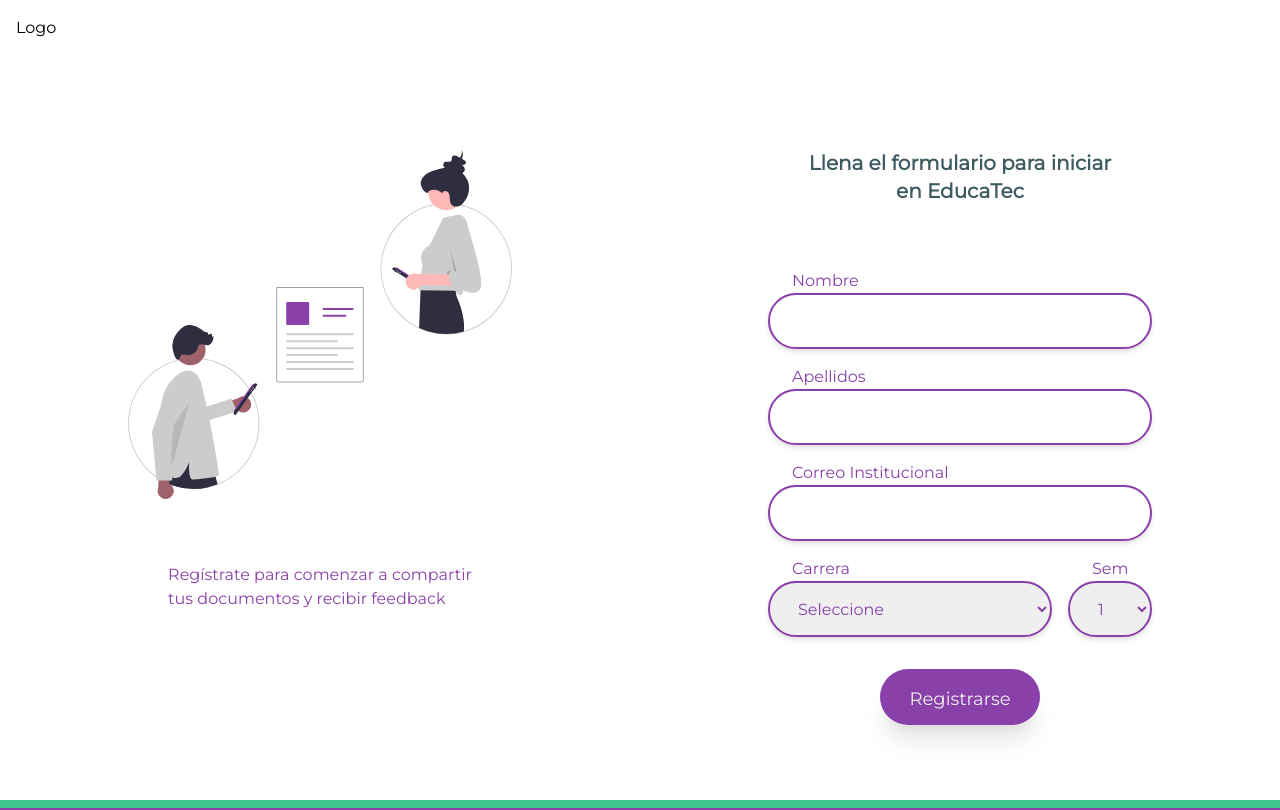
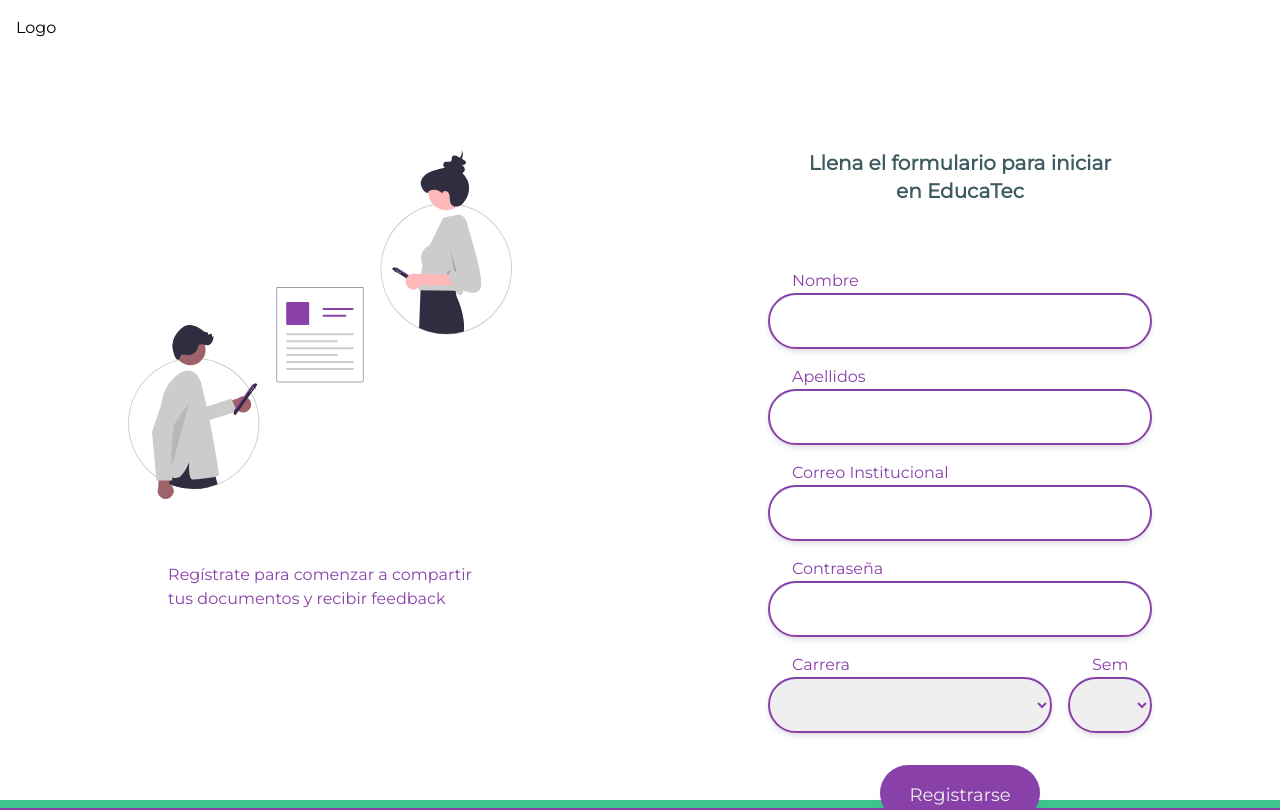
Before and after one commit to MauricioGR15/cliente-educatec, a React (Create React App) app: page /registro in a window 1280 px wide. Shown: the top 810 px of the page. Built offline with nearby package versions, Linux system fonts and the light colour scheme.

Commit message:
Se agrega react-hook-form y manejo de forms y states para formularios
- Formulario de Login se maneja con useForm
- Formulario de registro se maneja con useForm
Las validaciones son sencillas, falta conectarlas con respuestas de backend

```diff
--- a/package.json
+++ b/package.json
@@ -14,6 +14,7 @@
     "prop-types": "^15.7.2",
     "react": "^17.0.2",
     "react-dom": "^17.0.2",
+    "react-hook-form": "^7.6.0",
     "react-router": "^5.2.0",
     "react-router-dom": "^5.2.0",
     "react-scripts": "4.0.3",
--- a/src/components/Select.jsx
+++ b/src/components/Select.jsx
@@ -1,7 +1,7 @@
 import React from "react";
 import PropTypes from 'prop-types'
 
-const Select = ({ name, label, options }) => {
+const Select = ({ name, label, options, register, errors, validations }) => {
     return (
         <div
             className="w-full text-violet transition duration-500 ease-in-out "
@@ -11,6 +11,7 @@
             </label>
             <select
                 name={name}
+                {...register(name, validations)}
                 class=" rounded-full shadow-md border-violet h-14 w-full border-2 px-6 outline-none"
             >
                 {options.map((item, key) => (
@@ -19,6 +20,7 @@
                     </option>
                 ))}
             </select>
+            {errors[name]  && <p class='text-error font-work text-xs px-4'>{errors[name].message}</p>}
         </div>
     );
 };
--- a/src/components/Textfield.jsx
+++ b/src/components/Textfield.jsx
@@ -1,7 +1,7 @@
 import React from "react";
 import PropTypes from 'prop-types'
 
-const Textfield = ({ name, type, children }) => {
+const Textfield = ({ name, type, register, errors, validations, children }) => {
 
 
     return (
@@ -13,10 +13,11 @@
                 {children}
             </label>
             <input
-                name={name}
+                {...register(name, validations)}
                 type={type}
                 class=" rounded-full shadow-md border-violet h-14 w-full border-2 px-6 outline-none"
             />
+            {errors[name] && <p class='text-error font-work text-xs px-4'>{errors[name].message}</p>}
         </div>
     );
 };
@@ -25,6 +26,9 @@
 Textfield.propTypes = {
     name: PropTypes.string.isRequired,
     type: PropTypes.string,
+    register: PropTypes.any.isRequired,
+    errors: PropTypes.any,
+    validations: PropTypes.object
 }
 
 export default Textfield;
--- a/src/pages/Login.jsx
+++ b/src/pages/Login.jsx
@@ -6,6 +6,7 @@
 import NavbarLogin from "../components/NavbarLogin";
 import Footer from "../components/Footer";
 import Wrapper from "../layout/Wrapper";
+import { useForm } from "react-hook-form";
 import Textfield from "../components/Textfield";
 
 const Login = () => {
@@ -21,7 +22,7 @@
             <NavbarLogin />
             <main class="w-full h-auto md:h-5/6 flex items-start flex-wrap justify-center">
                 <SeccionRegistrar />
-                <SeccionIngresar/>
+                <SeccionIngresar />
             </main>
             <Footer />
         </Wrapper>
@@ -51,7 +52,18 @@
     </div>
 );
 
-const SeccionIngresar = () => (
+const SeccionIngresar = () => {
+    const {
+        register,
+        handleSubmit,
+        formState: { errors }
+    } = useForm();
+    const onSubmit = (data) => {
+        console.log(data);
+        console.log(errors);
+    };
+
+    return (
         <div
             id="Ingresar"
             class=" md:w-1/2 w-full flex flex-col  items-center space-y-16 my-4"
@@ -59,24 +71,39 @@
             <h3 class="text-blue text-sans text-xl font-semibold">
                 Si ya eres parte, ingresa ya!
             </h3>
-        <img class="w-96" src={LoginSvg} alt='Imagen referente al login'/>
-        <form class="w-72 flex flex-col items-center space-y-8">
-            <Textfield name='NoControl' type='text'>
+            <img class="w-96" src={LoginSvg} alt="Imagen referente al login" />
+            <form
+                onSubmit={handleSubmit(onSubmit)}
+                class="w-72 flex flex-col items-center space-y-8"
+            >
+                <Textfield
+                    name="noControl"
+                    register={register}
+                    validations={{ required: 'Este campo es obligatorio' }}
+                    type="text"
+                    errors={errors}
+                >
                     No. de Control
                 </Textfield>
-            <Textfield name='Password' type='password'>
+                <Textfield
+                    name="password"
+                    type="password"
+                    register={register}
+                    validations={{ required: 'Este campo es obligaorio' }}
+                    errors={errors}
+                >
                     Contraseña
                 </Textfield>
                 <button
+                    type="submit"
                     class="h-14 w-40 p-4 rounded-full bg-blue focus:outline-none shadow-xl
                     transition duration-500 ease-in-out transform hover:translate-y-1 hover:scale-110 hover:bg-mint"
                 >
-                <Link to="/home" class="text-white font-medium text-xl">
-                    Ingresar
-                </Link>
+                    <p class="text-white font-medium text-xl">Ingresar</p>
                 </button>
             </form>
         </div>
     );
+};
 
 export default Login;
--- a/src/pages/Register.jsx
+++ b/src/pages/Register.jsx
@@ -6,15 +6,16 @@
 import Wrapper from "../layout/Wrapper";
 import Textfield from "../components/Textfield";
 import Select from "../components/Select";
+import { useForm } from "react-hook-form";
 
 const carreras = [
-    "Seleccione",
+    "",
     "Sistemas computacionales",
     "Bioquímica",
     "Mecatrónica",
     "Mecánica",
 ];
-const semestres = [1, 2, 3, 4, 5, 6, 7, 8, 9, 10, 11, 12];
+const semestres = ["", 1, 2, 3, 4, 5, 6, 7, 8, 9, 10, 11, 12];
 
 const Register = () => {
     return (
@@ -46,29 +47,97 @@
     </div>
 );
 
-const Formulario = () => (
-    <form class="w-72 md:w-96 ">
+const Formulario = () => {
+    const {
+        register,
+        handleSubmit,
+        formState: { errors },
+    } = useForm();
+
+    const onSubmit = (data) => {
+        console.log(errors);
+        console.log(data);
+    };
+
+    return (
+        <form onSubmit={handleSubmit(onSubmit)} class="w-72 md:w-96 ">
             <div class="grid grid-cols-12 gap-4">
                 <div class="col-span-full">
-                <Textfield name={"Nombre"} type="text">
+                    <Textfield
+                        name={"Nombre"}
+                        type="text"
+                        register={register}
+                        errors={errors}
+                        validations={{ required: "Este campo es requerido" }}
+                    >
                         Nombre
                     </Textfield>
                 </div>
                 <div class="col-span-full">
-                <Textfield name={"Apellidos"} type="text">
+                    <Textfield
+                        name={"Apellidos"}
+                        type="text"
+                        register={register}
+                        errors={errors}
+                        validations={{ required: "Este campo es requerido" }}
+                    >
                         Apellidos
                     </Textfield>
                 </div>
                 <div class="col-span-full">
-                <Textfield name={"Correo"} type="email">
+                    <Textfield
+                        name={"Correo"}
+                        type="email"
+                        register={register}
+                        errors={errors}
+                        validations={{
+                            required: 'Este campo es obligatorio',
+                            pattern: {
+                                value: /^[a-zA-Z0-9.!#$%&’*+/=?^_`{|}~-]+@[a-zA-Z0-9-]+(?:\.[a-zA-Z0-9-]+)*$/,
+                                message: "No es un correo válido",
+                            },
+                        }}
+                    >
                         Correo Institucional
                     </Textfield>
                 </div>
+                <div class="col-span-full">
+                    <Textfield
+                        name={"Contraseña"}
+                        type="password"
+                        register={register}
+                        errors={errors}
+                        validations={{
+                            required: "Este campo es requerido",
+                            minLength: {
+                                value: 8,
+                                message:
+                                    "Debe contener por lo menos 8 caracteres",
+                            },
+                        }}
+                    >
+                        Contraseña
+                    </Textfield>
+                </div>
                 <div class="col-span-full md:col-span-9">
-                <Select name={"Carrera"} options={carreras} label="Carrera" />
+                    <Select
+                        name={"Carrera"}
+                        options={carreras}
+                        label="Carrera"
+                        register={register}
+                        errors={errors}
+                        validations={{ required: "Seleccione una opción" }}
+                    />
                 </div>
                 <div class="col-span-6 md:col-span-3">
-                <Select name={"Semestre"} label="Sem" options={semestres} />
+                    <Select
+                        name={"Semestre"}
+                        label="Sem"
+                        options={semestres}
+                        register={register}
+                        errors={errors}
+                        validations={{ required: "Seleccione una opción" }}
+                    />
                 </div>
                 <div class="col-span-full">
                     <div class="p-4 flex justify-center">
@@ -77,14 +146,15 @@
                                         transition duration-500 ease-in-out transform hover:translate-y-1 hover:scale-110
                                         hover:bg-violet-dark "
                         >
-                        <Link to="/" class="text-white font-medium text-lg">
+                            <p class="text-white font-medium text-lg">
                                 Registrarse
-                        </Link>
+                            </p>
                         </button>
                     </div>
                 </div>
             </div>
         </form>
     );
+};
 
 export default Register;
--- a/tailwind.config.js
+++ b/tailwind.config.js
@@ -22,7 +22,10 @@
           },
           white: {
               DEFAULT: '#EEEEEE'
-          }
+          },
+          error: {
+              DEFAULT: "#EE1212"
+          },
       },
       fontFamily: {
         'work': 'Work Sans, sans-serif',
```
Also changed, not shown: 1 other file (tests, documents, lock files or other folders). Lines whose indentation alone changed are shown as unchanged.
